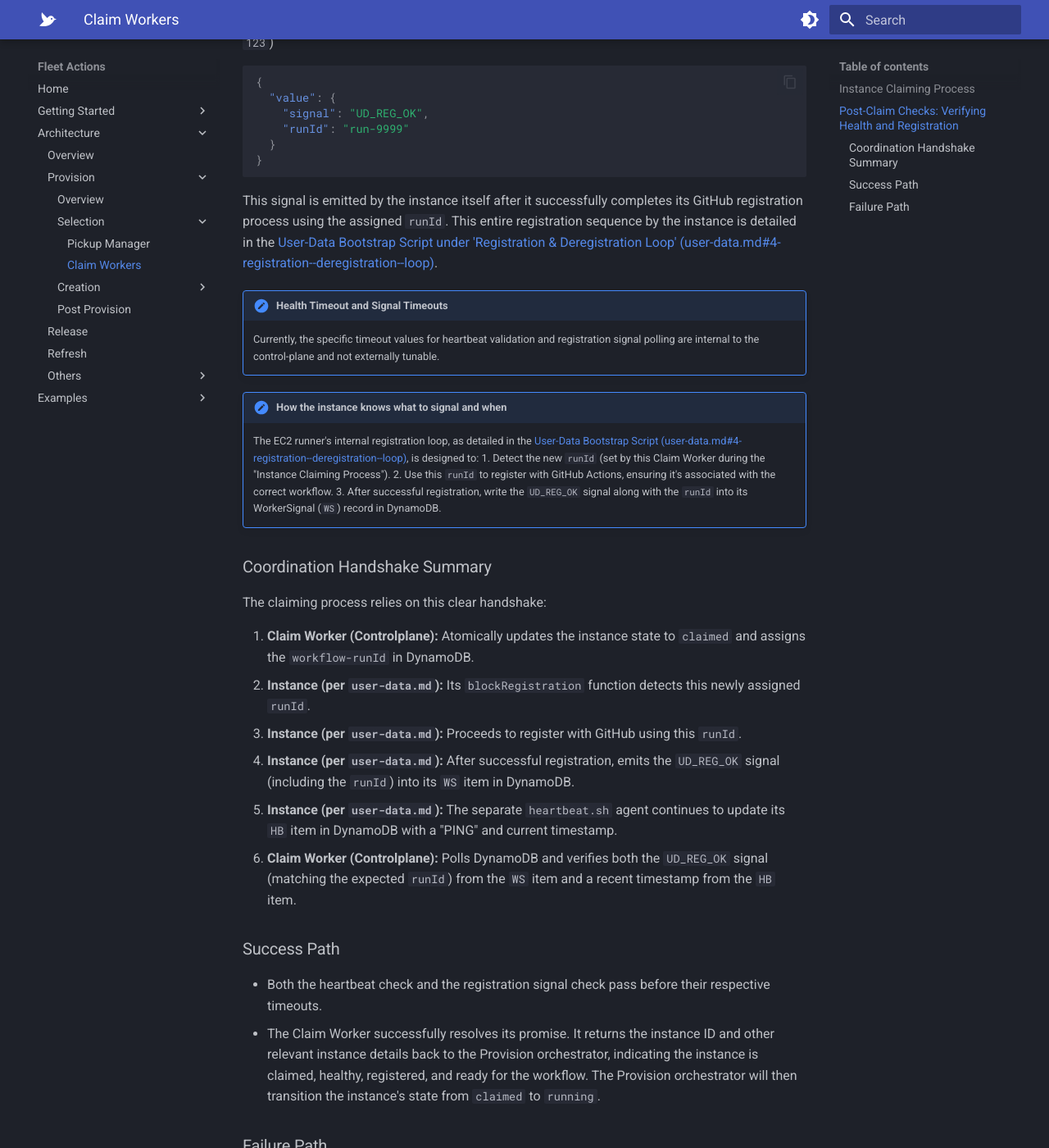
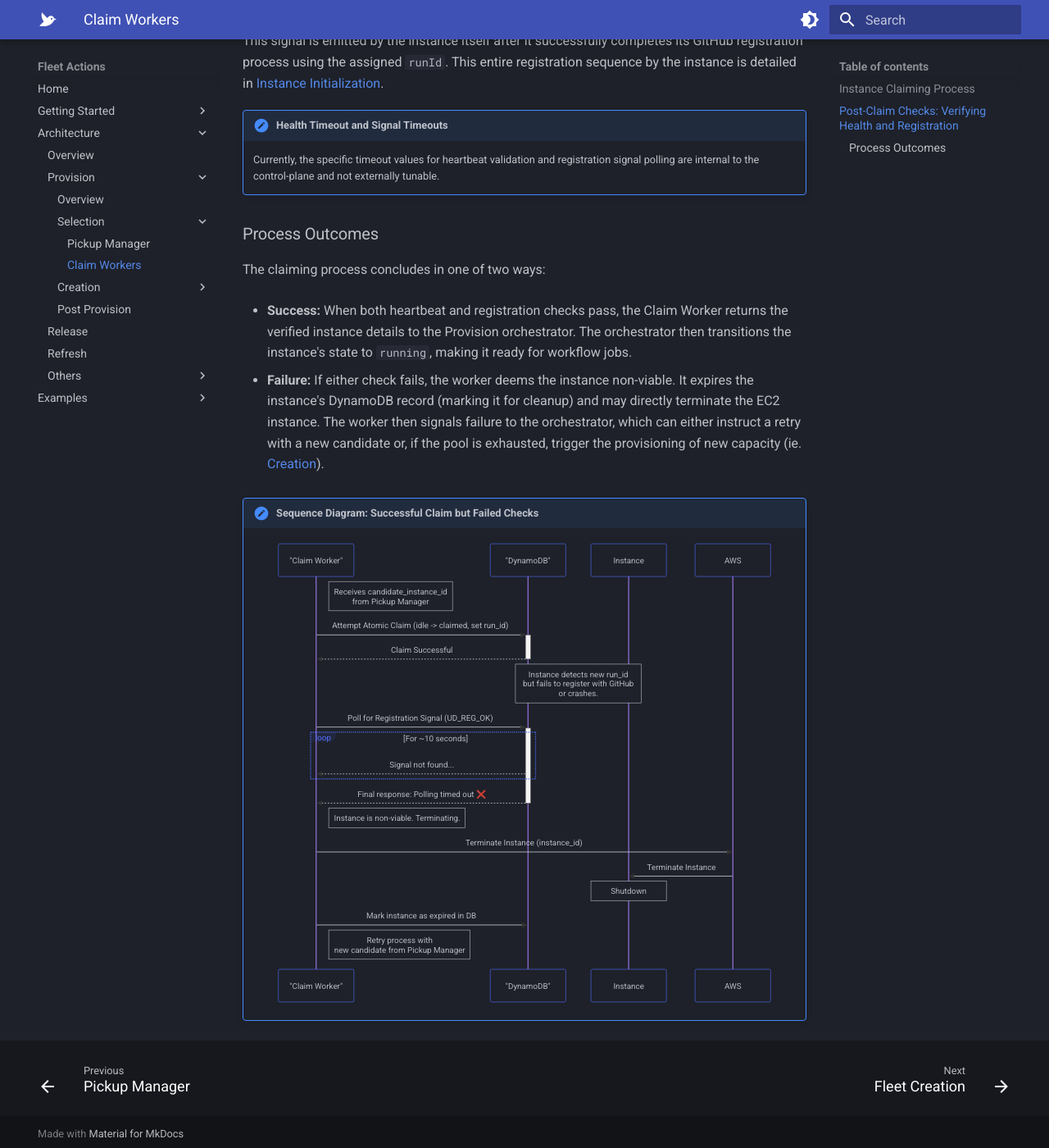
Before and after one commit to fleet-actions/ec2-runner-pool-manager, an MkDocs documentation site: the page built from docs/architecture/provision/selection/claim-workers.md, in a window 1280 px wide and 1400 px high, scrolled down 3067 px. Shown: the whole window at 82% size. Built offline with MkDocs 1.6.1 and Material for MkDocs 9.7.7, drawn with Linux system fonts in a browser that asks for light colours; some of the changed text lies outside the part shown.

Commit message:
docs(provision): update claim workers and pickup manager documentation

````diff
--- a/docs/architecture/provision/selection/claim-workers.md
+++ b/docs/architecture/provision/selection/claim-workers.md
@@ -1,61 +1,57 @@
 # Claim Workers
 
-Claim Workers are lightweight asynchronous tasks—implemented as JavaScript `Promises` and launched in parallel using `Promise.allSettled()`—that attempt to turn idle runners into ready-to-run resources for the current workflow. For a workflow requesting N instances, the control-plane spawns N Claim Workers concurrently.
+Claim Workers are asynchronous tasks that run in parallel to secure idle runners for a workflow. Each worker executes a loop to pick up, claim, and verify an instance from the resource pool.
+The core responsibilities are:
 
-Their primary function is to race to secure available idle instances from the SQS resource pool, update their state in DynamoDB to `claimed` for a specific workflow, and then verify the instance is healthy and correctly registered before handing it off.
+* **Atomic Claim**: Perform a conditional update in DynamoDB to transition an instance's state from idle to claimed, guaranteeing exclusive ownership.
+* **Health Verification**: Check the instance's heartbeat in DynamoDB to ensure it's responsive.
+* **Registration Check**: Wait for a signal from the instance's agent confirming it's registered and ready for work.
 
-Key responsibilities can be visualized as:
-A Pickup Message from SQS (representing an idle instance) is processed by a Claim Worker. This worker executes a promise chain. If successful, the instance transitions from an `idle` state, to `claimed`, and finally to `running`.
+If an instance fails any of these checks, the worker discards it—terminating it if necessary—and attempts to claim a new one from the pool. This ensures that only fully validated runners are provisioned.
 
-- **Parallelism**: Multiple workers operate concurrently, racing to secure available runners from the pool.
-- **Atomic State Transitions**: Each worker performs a conditional update in DynamoDB (from `idle` to `claimed`) to guarantee exclusive ownership of an instance for a specific workflow.
-- **Liveness & Health Verification**: Before an instance is considered fully claimed and ready for the workflow, the worker validates its heartbeat and registration status by observing signals written by the instance itself into DynamoDB.
+<!-- :sun: -->
 
-```mermaid
-sequenceDiagram
-    participant CW as "Claim Worker"
-    participant PM as "Pickup Manager"
-    participant DDB as "DynamoDB"
-    participant InstanceEC2 as "EC2 Instance (via User Data)"
-    participant GitHub
+!!! note "Sequence Diagram: Successful Claim and Checks"
+    ```mermaid
+    sequenceDiagram
+        participant CW as "Claim Worker"
+        participant DDB as "DynamoDB"
+        participant Instance
+        participant GitHub
 
-    Note over CW: Receives candidate_instance_id from Pickup Manager
-    PM-->>CW: candidate_instance_id
+        Note right of CW: Receives candidate_instance_id<br>from Pickup Manager
+        Instance-->DDB: Periodically emit Heartbeat ♻️
 
-    CW->>+DDB: Attempt Atomic Claim: Update instance_id (state: idle->claimed, set run_id, set claim_threshold)
-    DDB-->>-CW: Claim Successful
+        CW->>+DDB: Attempt Atomic Claim: Update instance_id<br>(idle->claimed, set run_id)
+        DDB-->>-CW: Claim Successful
 
-    Note over InstanceEC2, DDB: Instance polls DDB, detects new run_id
+        Note over Instance, DDB: Instance polls DB, detects new run_id
+        CW->>+DDB: Poll for Registration Signal<br>(instance_id, expected run_id, UD_REG_OK)
 
-    InstanceEC2->>+GitHub: Register with run_id
-    GitHub-->>-InstanceEC2: Registration OK
+        Instance->>+GitHub: Register with run_id
+        GitHub-->>-Instance: Registration OK
 
-    InstanceEC2->>+DDB: Write Worker Signal (UD_REG_OK, run_id)
-    DDB-->>-InstanceEC2: Signal Written
+        Instance->>DDB: Write Worker Signal (UD_REG_OK, run_id)
 
-    InstanceEC2->>+DDB: Write Heartbeat (updatedAt)
-    DDB-->>-InstanceEC2: Heartbeat Written
+        Instance-->GitHub: Able to pickup CI Jobs ♻️
 
-    CW->>+DDB: Poll for Heartbeat (instance_id)
-    DDB-->>-CW: Heartbeat OK (recent)
+        DDB-->>-CW: Signal OK
+        CW->>+DDB: Poll for Heartbeat (instance_id)
+        DDB-->>-CW: Heartbeat OK (recent)
 
-    CW->>+DDB: Poll for Registration Signal (instance_id, expected run_id, UD_REG_OK)
-    DDB-->>-CW: Signal OK
-
-    Note over CW: Instance claimed, healthy, and registered.
-    CW-->>Orchestrator: Return Success (instance_id, instance_details)
-    %% Orchestrator would then transition DDB state: claimed->running
-```
+        Note right of CW: Instance claimed, healthy, and registered ✅
+        Note right of CW: Instance details handed to post-provision
+    ```
 
 ## Instance Claiming Process
 
-1. **Receive Candidate Instance**: A Claim Worker receives a candidate instance message from the Pickup Manager (which reads from the SQS resource pool). This message describes an idle instance.
+1. **Receive Candidate Instance**: A Claim Worker receives a candidate instance message from the [Pickup Manager](./pickup-manager.md). The controlplane expects this message to describe an idle instance.
 2. **Attempt Atomic State Update in DynamoDB**: The worker attempts a single,
     atomic conditional write operation in DynamoDB.
     - **Condition**: The operation only succeeds if the instance is currently in an `idle` state and has no `runId` associated with it.
-    - **Mutation**: If the condition is met, the instance's state is updated to `claimed`, the unique `workflow-runId` is assigned to it, and a new `threshold` (claimTimeout) is set.
-    - **Significance of `runId` Assignment**: This assignment of the `workflow-runId` is the primary trigger for the EC2 instance. As detailed in the [User-Data Bootstrap Script's 'Registration & Deregistration Loop' (user-data.md#4-registration--deregistration--loop)](../user-data.md#4-registration--deregistration--loop), the instance's `blockRegistration` function actively polls DynamoDB until this `runId` is populated. Upon detecting the new `runId`, the instance initiates its registration process with GitHub.
-3. **Collision Handling**: If the conditional write to DynamoDB fails (e.g., because another Claim Worker claimed the instance fractions of a second earlier), the worker's promise rejects. The calling orchestrator (Provision) will then typically request another candidate instance from the Pickup Manager for this worker to try again.
+    - **Mutation**: If the condition is met, the instance's state is updated to `claimed`, a new `runId`, and a `threshold` (claimTimeout) is set.
+    * **Significance of `runId` Assignment**: This `runId` assignment is the primary trigger for the instance to register itself against Github. This id is used as its label in order to properly associate the workflow's CI jobs to the instance (see [Instance Initialization](../../instance-initialization.md)).
+3. **Collision Handling**: If the conditional write to DynamoDB fails (ie. another Claim Worker claimed the instance), the worker simply requests another candidate from the Pickup Manager to try again.
 
 Example record transition in DynamoDB:
 
@@ -81,17 +77,17 @@
 }
 ```
 
-!!! note "Claim Lifetime"
-    The `threshold` set during the claim limits how long the instance can remain in the `claimed` state without successfully completing its registration and health checks. This ensures that if an instance gets stuck during this phase, the claim will eventually self-expire, and the instance can be re-evaluated by the `refresh` process.
+!!! note "Claim Lifetime (`threshold`) versus Registration & Health Checks"
+    The `threshold` set during the claim limits how long the instance can remain in the `claimed` state without successfully completing its registration and health checks. This ensures that if an instance gets stuck during this phase, the claim will eventually self-expire and will be terminated by the controlplane.
 
 ## Post-Claim Checks: Verifying Health and Registration
 
-Once an instance is successfully marked as `claimed` in DynamoDB, the Claim Worker enters a polling loop. It watches for two key signals that the instance writes into DynamoDB. This indirect signaling mechanism, where the instance publishes its own health and registration status, means the control-plane (and thus the Claim Worker) does not need to directly call EC2 or GitHub APIs for these checks, mitigating potential API rate limit issues.
+Once an instance is successfully marked as `claimed` in DynamoDB, the Claim Worker polls for two key signals that the instance writes into DynamoDB. This indirect signaling mechanism means that we do not need to directly call AWS/GitHub APIs for these checks, mitigating potential API rate limit issues.
 
 Before the worker considers the claim fully successful and resolves its promise, it verifies:
 
-| Check        | Verification Method                                    | Pass Condition                                      | Timeout |
-|--------------|--------------------------------------------------------|-----------------------------------------------------|---------|
+| Check | Verification Method | Pass Condition   | Timeout |
+|--|--|--|--|
 | **Heartbeat** | Checks the `HB` item for the instance in DynamoDB.     | The `updatedAt` timestamp of the heartbeat must be within the `HEARTBEAT_HEALTH_TIMEOUT`. | ~15 s   |
 | **Registration** | Checks the `WS` (Worker Signal) item for the instance in DynamoDB. | The signal value must be `UD_REG_OK`, and the `runId` in the signal must match the current workflow's `runId`. | ~10 s   |
 
@@ -105,7 +101,7 @@
 }
 ```
 
-This record is continuously updated by the `heartbeat.sh` agent running on the instance, as described in the [User-Data Bootstrap Script under 'Background Agents' (user-data.md#3-background-agents)](../user-data.md#3-background-agents).
+This record is continuously updated by the `heartbeat.sh` agent running on the instance, as described in [Instance Initialization](../../instance-initialization.md).
 
 **Registration Signal Record in DynamoDB (Example):**
 (Primary Key: `TYPE#WS`, Sort Key: `ID#i-123`)
@@ -119,42 +115,52 @@
 }
 ```
 
-This signal is emitted by the instance itself after it successfully completes its GitHub registration process using the assigned `runId`. This entire registration sequence by the instance is detailed in the [User-Data Bootstrap Script under 'Registration & Deregistration Loop' (user-data.md#4-registration--deregistration--loop)](../user-data.md#4-registration--deregistration--loop).
+This signal is emitted by the instance itself after it successfully completes its GitHub registration process using the assigned `runId`. This entire registration sequence by the instance is detailed in [Instance Initialization](../../instance-initialization.md).
 
 !!! note "Health Timeout and Signal Timeouts"
     Currently, the specific timeout values for heartbeat validation and registration signal polling are internal to the control-plane and not externally tunable.
 
-!!! note "How the instance knows what to signal and when"
-    The EC2 runner's internal registration loop, as detailed in the [User-Data Bootstrap Script (user-data.md#4-registration--deregistration--loop)](../user-data.md#4-registration--deregistration--loop), is designed to:
-    1.  Detect the new `runId` (set by this Claim Worker during the "Instance Claiming Process").
-    2.  Use this `runId` to register with GitHub Actions, ensuring it's associated with the correct workflow.
-    3.  After successful registration, write the `UD_REG_OK` signal along with the `runId` into its WorkerSignal (`WS`) record in DynamoDB.
+### Process Outcomes
 
-### Coordination Handshake Summary
+The claiming process concludes in one of two ways:
 
-The claiming process relies on this clear handshake:
+* **Success:** When both heartbeat and registration checks pass, the Claim Worker returns the verified instance details to the Provision orchestrator. The orchestrator then transitions the instance's state to `running`, making it ready for workflow jobs.
 
-1. **Claim Worker (Controlplane):** Atomically updates the instance state to `claimed` and assigns the `workflow-runId` in DynamoDB.
-2. **Instance (per `user-data.md`):** Its `blockRegistration` function detects this newly assigned `runId`.
-3. **Instance (per `user-data.md`):** Proceeds to register with GitHub using this `runId`.
-4. **Instance (per `user-data.md`):** After successful registration, emits the `UD_REG_OK` signal (including the `runId`) into its `WS` item in DynamoDB.
-5. **Instance (per `user-data.md`):** The separate `heartbeat.sh` agent continues to update its `HB` item in DynamoDB with a "PING" and current timestamp.
-6. **Claim Worker (Controlplane):** Polls DynamoDB and verifies both the `UD_REG_OK` signal (matching the expected `runId`) from the `WS` item and a recent timestamp from the `HB` item.
+* **Failure:** If either check fails, the worker deems the instance non-viable. It expires the instance's DynamoDB record (marking it for cleanup) and may directly terminate the EC2 instance. The worker then signals failure to the orchestrator, which can either instruct a retry with a new candidate or, if the pool is exhausted, trigger the provisioning of new capacity (ie. [Creation](../creation/fleet-creation.md)).
 
-### Success Path
+!!! note "Sequence Diagram: Successful Claim but Failed Checks"
+    ```mermaid
+    sequenceDiagram
+        participant CW as "Claim Worker"
+        participant DDB as "DynamoDB"
 
-- Both the heartbeat check and the registration signal check pass before their respective timeouts.
-- The Claim Worker successfully resolves its promise. It returns the instance ID and other relevant instance details back to the Provision orchestrator, indicating the instance is claimed, healthy, registered, and ready for the workflow. The Provision orchestrator will then transition the instance's state from `claimed` to `running`.
+        participant Instance
+        participant AWS
 
-### Failure Path
+        Note right of CW: Receives candidate_instance_id<br>from Pickup Manager
 
-- If a recent heartbeat is missing (stale or non-existent), or if the correct registration signal (`UD_REG_OK` with the matching `runId`) is not observed within the `registrationTimeout`:
-  - The Claim Worker determines the instance is not viable.
-  - It will typically expire the instance in DynamoDB (marking it for termination by the `refresh` process) or directly initiate termination of the EC2 instance.
-  - The worker logs the reason for the failure.
-  - The worker's promise rejects, signaling to the Provision orchestrator that this attempt failed. The orchestrator may then instruct the worker to retry with a new candidate instance from the pool.
-- If the resource pool is exhausted and no more candidates are available, the Claim Worker exits without providing instance details. This signals to the Provision orchestrator that new EC2 instances may need to be created.
+        CW->>+DDB: Attempt Atomic Claim (idle -> claimed, set run_id)
+        DDB-->>-CW: Claim Successful
 
----
+        Note over Instance, DDB: Instance detects new run_id<br>but fails to register with GitHub<br>or crashes.
 
-This fully internal, signal-driven health and registration check mechanism allows the control-plane (and its Claim Workers) to remain stateless and API-independent for these critical verification steps, while still guaranteeing that only healthy and correctly registered runners are provided to workflows.
+        CW->>+DDB: Poll for Registration Signal (UD_REG_OK)
+
+        loop For ~10 seconds
+            DDB-->>CW: Signal not found...
+        end
+
+        DDB-->>-CW: Final response: Polling timed out ❌
+
+        Note right of CW: Instance is non-viable. Terminating.
+
+        CW->>AWS: Terminate Instance (instance_id)
+        AWS->>Instance: Terminate Instance
+        Note over Instance: Shutdown
+
+        CW->>DDB: Mark instance as expired in DB
+
+        Note right of CW: Retry process with <br>new candidate from Pickup Manager
+    ```
+
+<!-- :sun: -->
````
Also changed, not shown: docs/architecture/provision/selection/pickup-manager.md (+10 -15 lines).
